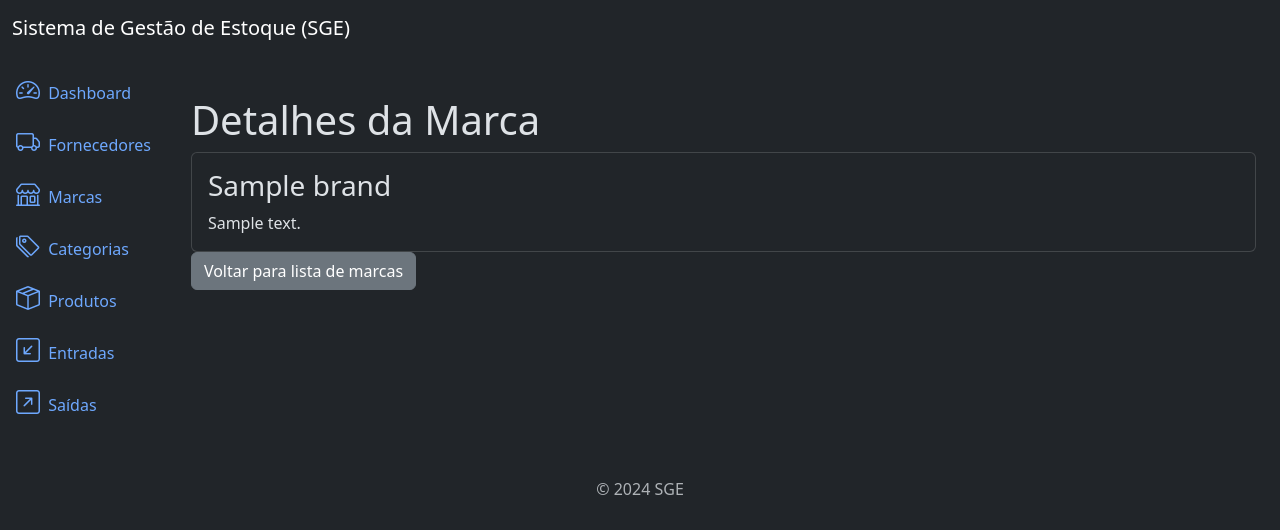
After one commit to Anailton10/sge, a Django app: page /brands/detail/1/ in a window 1280 px wide. The commit adds this page. Shown: the top 530 px of the page. Run offline with Django 5.2, Linux system fonts and the light colour scheme; tables that the repository leaves empty hold one stand-in row (values such as "Sample post").

Commit message:
feat:implementig func detail in app brand

```diff
--- a/brands/templates/brand_create.html
+++ b/brands/templates/brand_create.html
@@ -3,7 +3,7 @@
 {% block content %}
 
 <div class="container mt-4">
-    <h3 class="display-4">Cadastrar Marca</h3>
+    <h3 class="display-6">Cadastrar Marca</h3>
 
     <div class="card">
         <div class="card-body">
--- /dev/null
+++ b/brands/templates/brand_datail.html
@@ -0,0 +1,17 @@
+{% extends "base.html" %}
+
+
+{% block content %}
+    <div class="contairner mt-4">
+        <h3 class="display-6">Detalhes da Marca</h3>
+
+        <div class="card">
+            <div class="card-body">
+                <h3 class="card-title">{{object.name}}</h3>
+                <p class="card-text">{{object.description}}</p>
+            </div>
+        </div>
+        <a href="{% url "brand:list" %}"class="btn btn-secondary">Voltar para lista de marcas</a>
+    </div>
+
+{% endblock content %}
--- a/brands/urls.py
+++ b/brands/urls.py
@@ -7,5 +7,6 @@ app_name = 'brand'
 urlpatterns = [
     path('list/', views.BrandListaView.as_view(), name='list'),
     path('create/', views.BrandCreateView.as_view(), name='create'),
+    path('detail/<int:pk>/', views.BrandDetailView.as_view(), name='detail'),
 
 ]
--- a/brands/views.py
+++ b/brands/views.py
@@ -27,3 +27,9 @@ class BrandCreateView(generic.CreateView):
     template_name = 'brand_create.html'
     form_class = BrandForm
     success_url = reverse_lazy('brand:list')
+
+
+class BrandDetailView(generic.DetailView):
+
+    model = Brand
+    template_name = 'brand_datail.html'
```
Also changed, not shown: brands/templates/brand_list.html (+14 -0 lines).
